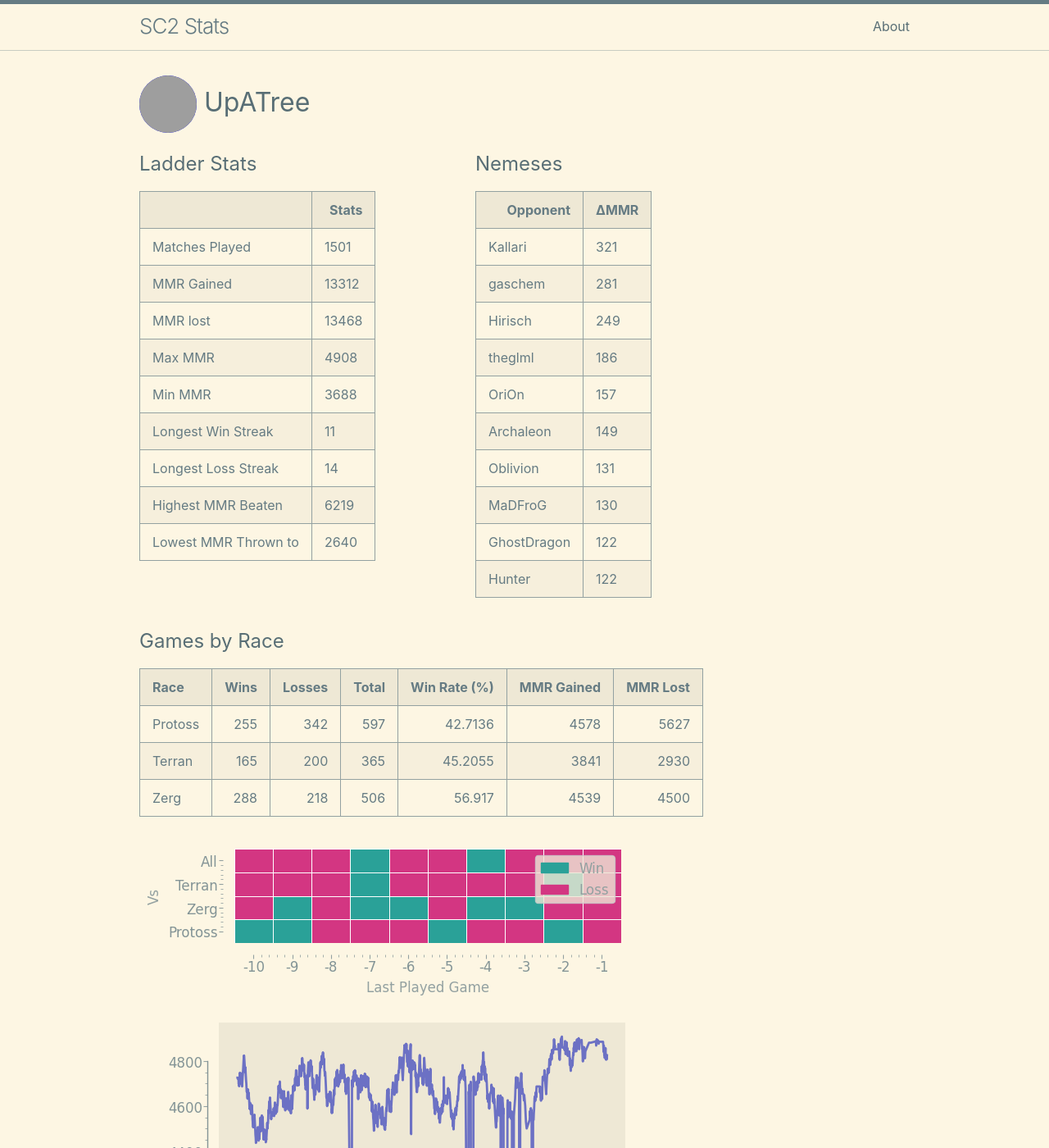
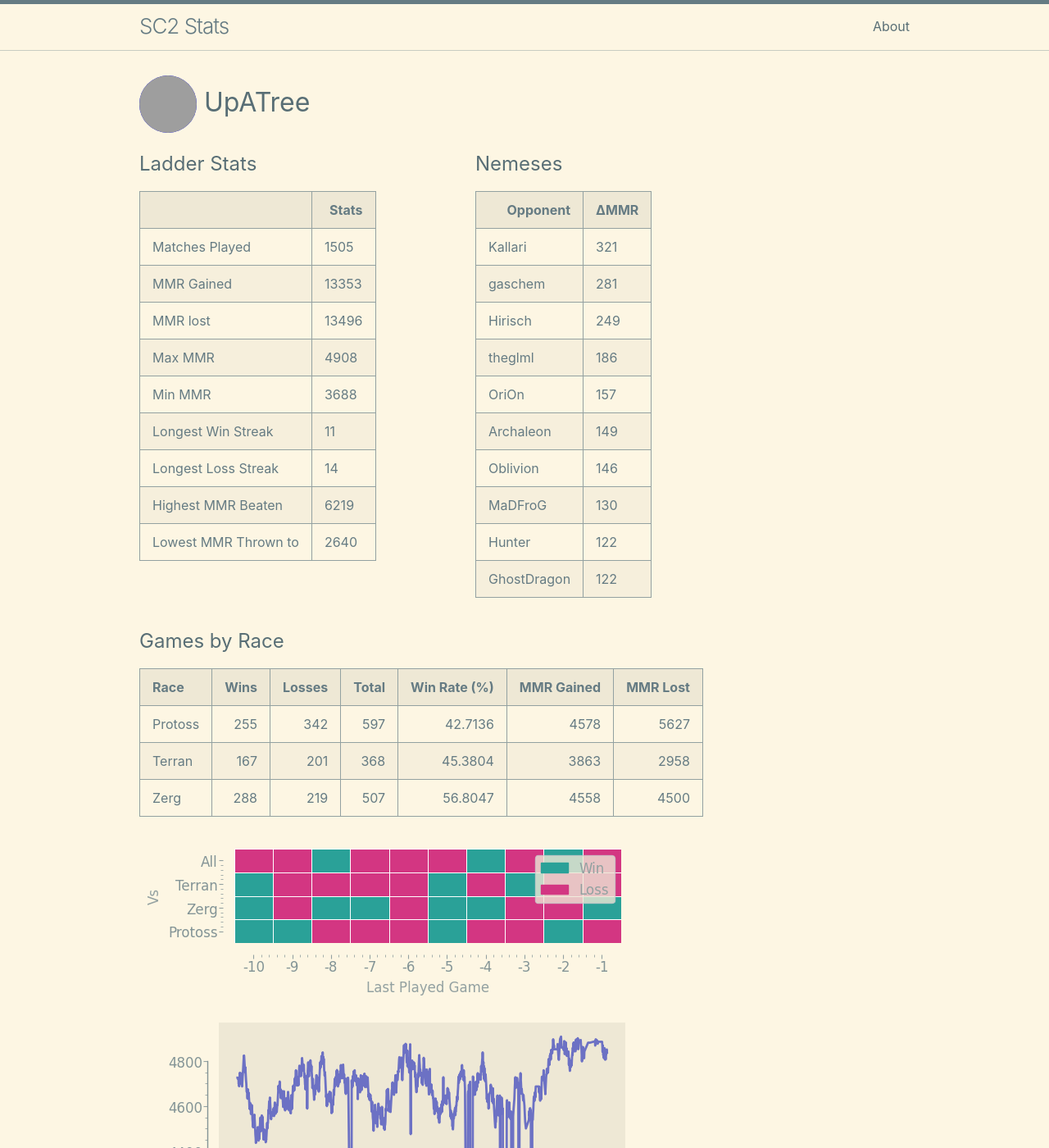
Before and after one commit to kylermurphy/UpATree, a Jekyll site: the page built from docs/index.md, in a window 1280 px wide and 1400 px high. Shown: the whole window at 82% size. Built offline with Jekyll 4.4.1, drawn with Linux system fonts in a browser that asks for light colours; grey boxes are pictures that could not be loaded.

Commit message:
running on push

```diff
--- a/docs/index.md
+++ b/docs/index.md
@@ -18,15 +18,15 @@ layout: home
   <tbody>
     <tr>
       <td>Matches Played</td>
-      <td>1501</td>
+      <td>1505</td>
     </tr>
     <tr>
       <td>MMR Gained</td>
-      <td>13312</td>
+      <td>13353</td>
     </tr>
     <tr>
       <td>MMR lost</td>
-      <td>13468</td>
+      <td>13496</td>
     </tr>
     <tr>
       <td>Max MMR</td>
@@ -91,18 +91,18 @@ layout: home
     </tr>
     <tr>
       <td>Oblivion</td>
-      <td>131</td>
+      <td>146</td>
     </tr>
     <tr>
       <td>MaDFroG</td>
       <td>130</td>
     </tr>
     <tr>
-      <td>GhostDragon</td>
+      <td>Hunter</td>
       <td>122</td>
     </tr>
     <tr>
-      <td>Hunter</td>
+      <td>GhostDragon</td>
       <td>122</td>
     </tr>
   </tbody>
@@ -115,8 +115,8 @@ layout: home
 | Race    |   Wins |   Losses |   Total |   Win Rate (%) |   MMR Gained |   MMR Lost |
 |:--------|-------:|---------:|--------:|---------------:|-------------:|-----------:|
 | Protoss |    255 |      342 |     597 |        42.7136 |         4578 |       5627 |
-| Terran  |    165 |      200 |     365 |        45.2055 |         3841 |       2930 |
-| Zerg    |    288 |      218 |     506 |        56.917  |         4539 |       4500 |
+| Terran  |    167 |      201 |     368 |        45.3804 |         3863 |       2958 |
+| Zerg    |    288 |      219 |     507 |        56.8047 |         4558 |       4500 |
 
 ![Games by Race](./assets/gm_hist.png)
 
--- a/log.txt
+++ b/log.txt
@@ -671,3 +671,4 @@ Writing a log file 2025-03-25 22:47:52.
 Writing a log file 2025-03-25 23:21:09.
 Writing a log file 2025-03-25 23:47:52.
 Writing a log file 2025-03-26 16:30:36.
+Writing a log file 2025-03-26 16:53:46.
```
Also changed, not shown: docs/assets/MMR.png, docs/assets/daily.png, docs/assets/gm_hist.png, docs/assets/r_wrt.png, 1 other file.
